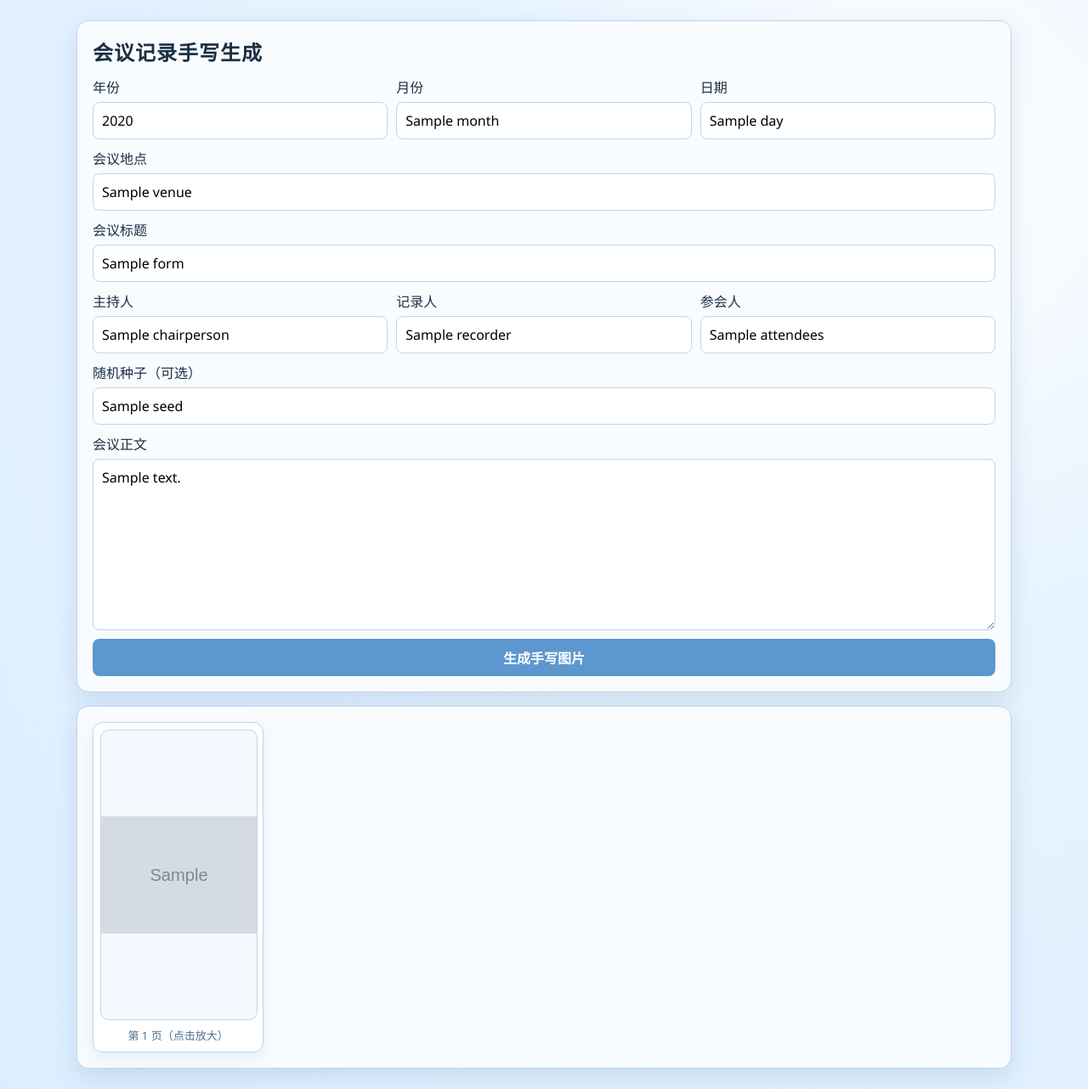
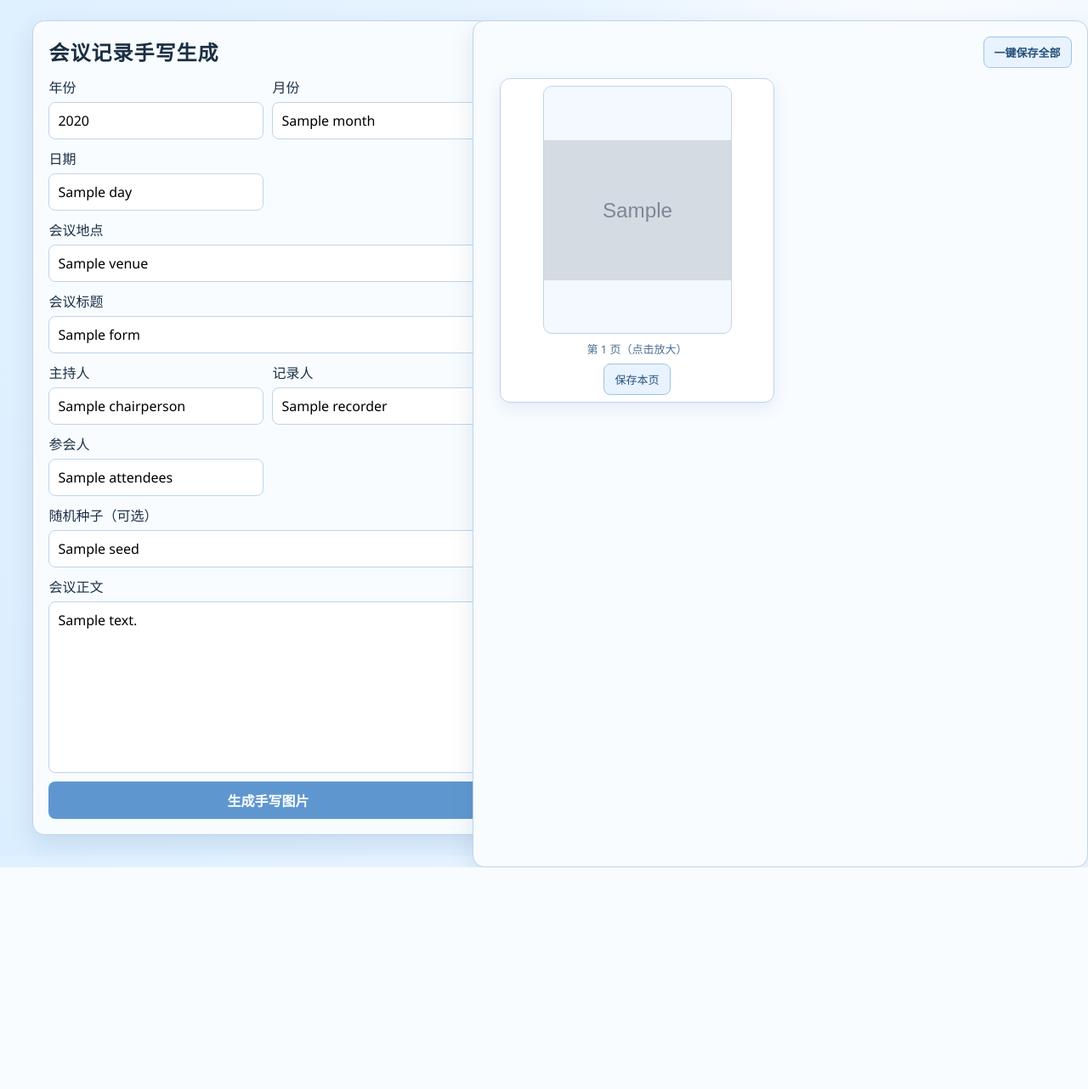
Before and after one commit to aiwobro/handwrite-single, a Flask app: template templates/index.html in a window 1280 px wide. Shown: the whole page at 85% size. After the commit the page ends 1021 px from the top, so only its background shows below. Run offline with Flask 3, Linux system fonts and the light colour scheme; the template is opened without the code that fills it: most values are stand-ins (such as "Sample title", 1, 10 or a date in 2020); grey boxes marked "Sample" are stand-in pictures.

Commit message:
Enhance image preview with navigation and save actions

```diff
--- a/templates/index.html
+++ b/templates/index.html
@@ -23,9 +23,14 @@
     }
 
     .wrap {
-      max-width: 1100px;
+      max-width: clamp(820px, 88vw, 980px);
       margin: 24px auto;
       padding: 0 16px;
+    }
+
+    .main-layout {
+      display: grid;
+      gap: 16px;
     }
 
     .panel {
@@ -36,6 +41,13 @@
       box-shadow: 0 10px 28px rgba(49, 92, 133, 0.14);
     }
 
+    .form-panel,
+    .result-panel {
+      width: 100%;
+      max-width: 960px;
+      margin: 0 auto;
+    }
+
     h1 {
       margin: 0 0 12px;
       font-size: 24px;
@@ -44,7 +56,7 @@
 
     .grid {
       display: grid;
-      grid-template-columns: repeat(3, 1fr);
+      grid-template-columns: repeat(2, 1fr);
       gap: 10px;
     }
 
@@ -96,11 +108,37 @@
       font-weight: 600;
     }
 
-    .images {
-      margin-top: 16px;
+    .images-grid {
       display: grid;
-      grid-template-columns: repeat(auto-fill, minmax(180px, 1fr));
+      grid-template-columns: repeat(auto-fill, minmax(170px, 1fr));
       gap: 14px;
+      max-width: 760px;
+      margin: 0 auto;
+    }
+
+    .result-toolbar {
+      display: flex;
+      justify-content: flex-end;
+      margin-bottom: 12px;
+    }
+
+    .secondary-btn {
+      background: #e8f3ff;
+      color: #25517b;
+      border: 1px solid #9fc3e8;
+      padding: 8px 12px;
+      border-radius: 8px;
+      font-size: 13px;
+      text-decoration: none;
+      cursor: pointer;
+      white-space: nowrap;
+    }
+
+    .secondary-btn:hover {
+      background: #dcedff;
+      color: #1e4265;
+      box-shadow: none;
+      transform: none;
     }
 
     .image-card {
@@ -109,6 +147,7 @@
       background: var(--surface);
       padding: 8px;
       box-shadow: 0 6px 18px rgba(72, 123, 170, 0.12);
+      min-width: 0;
     }
 
     .thumb-btn {
@@ -123,8 +162,8 @@
     .thumb-img {
       display: block;
       width: 100%;
-      max-width: 260px;
-      height: 340px;
+      max-width: 220px;
+      height: 290px;
       object-fit: contain;
       margin: 0 auto;
       border: 1px solid var(--line);
@@ -137,6 +176,12 @@
       font-size: 13px;
       color: #4b6f91;
       text-align: center;
+    }
+
+    .card-actions {
+      display: flex;
+      justify-content: center;
+      margin-top: 8px;
     }
 
     .lightbox {
@@ -192,6 +278,44 @@
       background: var(--surface);
     }
 
+    @media (min-width: 1180px) {
+      .wrap {
+        max-width: min(1320px, 94vw);
+      }
+
+      .main-layout.has-images {
+        grid-template-columns: minmax(420px, 500px) minmax(0, 1fr);
+        align-items: stretch;
+        gap: 18px;
+      }
+
+      .main-layout.has-images > .panel {
+        min-width: 0;
+      }
+
+      .main-layout.has-images .form-panel,
+      .main-layout.has-images .result-panel {
+        margin: 0;
+        max-width: none;
+      }
+
+      .main-layout.has-images .form-panel {
+        position: static;
+      }
+
+      .main-layout.has-images .result-panel {
+        height: 100%;
+        overflow: hidden;
+      }
+
+      .main-layout.has-images .images-grid {
+        grid-template-columns: repeat(2, minmax(0, 1fr));
+        max-width: 660px;
+        height: 100%;
+        align-content: start;
+      }
+    }
+
     @media (max-width: 1024px) {
       .wrap {
         max-width: 920px;
@@ -250,19 +387,20 @@
         font-size: 20px;
       }
 
-      .images {
+      .images-grid {
         grid-template-columns: 1fr;
       }
 
       .thumb-img {
-        height: 220px;
+        height: 200px;
       }
     }
   </style>
 </head>
 <body>
   <div class="wrap">
-    <div class="panel">
+    <div class="main-layout{% if images %} has-images{% endif %}">
+    <div class="panel form-panel">
       <h1>会议记录手写生成</h1>
       <form method="post" action="/generate">
         <div class="grid">
@@ -318,21 +456,33 @@
     </div>
 
     {% if images %}
-    <div class="panel images">
+    <div class="panel result-panel">
+      <div class="result-toolbar">
+        <button type="button" class="secondary-btn" id="saveAllBtn">一键保存全部</button>
+      </div>
+      <div class="images-grid">
         {% for image in images %}
         <div class="image-card">
           <button type="button" class="thumb-btn" data-src="{{ image }}" aria-label="查看第{{ loop.index }}张大图">
             <img class="thumb-img" src="{{ image }}" alt="生成结果 {{ loop.index }}" loading="lazy">
           </button>
           <p class="thumb-note">第 {{ loop.index }} 页（点击放大）</p>
+          <div class="card-actions">
+            <a class="secondary-btn" href="{{ image }}" download>保存本页</a>
+          </div>
         </div>
         {% endfor %}
       </div>
+    </div>
     {% endif %}
+    </div>
   </div>
 
   <div class="lightbox" id="lightbox">
     <div class="lightbox-inner">
+      <button type="button" class="lightbox-nav prev" id="lightboxPrev" aria-label="上一张">‹</button>
+      <button type="button" class="lightbox-nav next" id="lightboxNext" aria-label="下一张">›</button>
+      <a class="secondary-btn lightbox-download" id="lightboxDownload" href="#" download>保存此图</a>
       <button type="button" class="lightbox-close" id="lightboxClose" aria-label="关闭预览">×</button>
       <img class="lightbox-img" id="lightboxImg" src="" alt="大图预览">
     </div>
@@ -343,15 +493,49 @@
       const lightbox = document.getElementById("lightbox");
       const lightboxImg = document.getElementById("lightboxImg");
       const closeBtn = document.getElementById("lightboxClose");
+      const prevBtn = document.getElementById("lightboxPrev");
+      const nextBtn = document.getElementById("lightboxNext");
+      const downloadBtn = document.getElementById("lightboxDownload");
+      const saveAllBtn = document.getElementById("saveAllBtn");
       const thumbButtons = document.querySelectorAll(".thumb-btn");
+      const imageItems = Array.from(thumbButtons).map((btn) => {
+        const img = btn.querySelector("img");
+        return {
+          src: btn.getAttribute("data-src") || "",
+          alt: img ? img.alt : "大图预览",
+        };
+      });
+      let currentIndex = 0;
 
-      if (!lightbox || !lightboxImg || !closeBtn || thumbButtons.length === 0) {
+      if (!lightbox || !lightboxImg || !closeBtn || !downloadBtn || thumbButtons.length === 0) {
         return;
       }
 
-      function openLightbox(src, altText) {
-        lightboxImg.src = src;
-        lightboxImg.alt = altText || "大图预览";
+      function getFileName(src, fallbackName) {
+        if (!src) {
+          return fallbackName;
+        }
+        const raw = src.split("?")[0].split("#")[0];
+        const name = raw.substring(raw.lastIndexOf("/") + 1);
+        return name || fallbackName;
+      }
+
+      function renderLightbox(index) {
+        if (imageItems.length === 0) {
+          return;
+        }
+        currentIndex = (index + imageItems.length) % imageItems.length;
+        const item = imageItems[currentIndex];
+        const fallbackName = `page_${currentIndex + 1}.jpg`;
+
+        lightboxImg.src = item.src;
+        lightboxImg.alt = item.alt;
+        downloadBtn.href = item.src;
+        downloadBtn.download = getFileName(item.src, fallbackName);
+      }
+
+      function openLightbox(index) {
+        renderLightbox(index);
         lightbox.classList.add("show");
       }
 
@@ -360,16 +544,54 @@
         lightboxImg.src = "";
       }
 
-      thumbButtons.forEach((btn) => {
+      function downloadBySrc(src, fallbackName) {
+        if (!src) {
+          return;
+        }
+        const link = document.createElement("a");
+        link.href = src;
+        link.download = getFileName(src, fallbackName);
+        document.body.appendChild(link);
+        link.click();
+        document.body.removeChild(link);
+      }
+
+      thumbButtons.forEach((btn, index) => {
         btn.addEventListener("click", () => {
-          const src = btn.getAttribute("data-src");
-          const img = btn.querySelector("img");
-          const altText = img ? img.alt : "大图预览";
-          if (src) {
-            openLightbox(src, altText);
-          }
+          openLightbox(index);
         });
       });
+
+      if (prevBtn) {
+        prevBtn.addEventListener("click", () => {
+          renderLightbox(currentIndex - 1);
+        });
+      }
+
+      if (nextBtn) {
+        nextBtn.addEventListener("click", () => {
+          renderLightbox(currentIndex + 1);
+        });
+      }
+
+      if (saveAllBtn) {
+        saveAllBtn.addEventListener("click", () => {
+          imageItems.forEach((item, index) => {
+            setTimeout(() => {
+              downloadBySrc(item.src, `page_${index + 1}.jpg`);
+            }, index * 180);
+          });
+        });
+      }
+
+      if (imageItems.length <= 1) {
+        if (prevBtn) {
+          prevBtn.style.display = "none";
+        }
+        if (nextBtn) {
+          nextBtn.style.display = "none";
+        }
+      }
 
       closeBtn.addEventListener("click", closeLightbox);
       lightbox.addEventListener("click", (event) => {
@@ -378,8 +600,19 @@
         }
       });
       document.addEventListener("keydown", (event) => {
-        if (event.key === "Escape" && lightbox.classList.contains("show")) {
+        if (!lightbox.classList.contains("show")) {
+          return;
+        }
+        if (event.key === "Escape") {
           closeLightbox();
+          return;
+        }
+        if (event.key === "ArrowLeft") {
+          renderLightbox(currentIndex - 1);
+          return;
+        }
+        if (event.key === "ArrowRight") {
+          renderLightbox(currentIndex + 1);
         }
       });
     })();
```
Also changed, not shown: other parts of templates/index.html (+58 -4 lines). Lines whose indentation alone changed are shown as unchanged.
